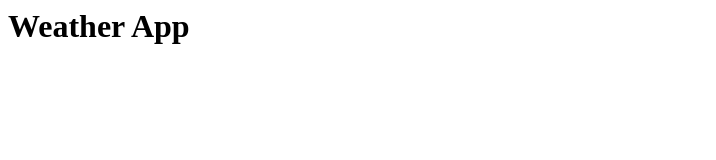
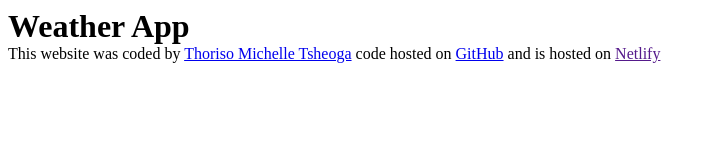
Before and after one commit to thoriitsheoga/shecodesweatherapp, a plain HTML site: page index.html in a window 1280 px wide. Shown: the whole page, without its empty margins (0-716 px from the left). Drawn offline with Linux system fonts and the light colour scheme.

Commit message:
added the link to this repository and added the link to my github profile

```diff
--- a/index.html
+++ b/index.html
@@ -8,6 +8,19 @@
   </head>
   <body>
     <h1>Weather App</h1>
+    <footer>
+      This website was coded by
+      <a href="https://github.com/thoriitsheoga" target="_blank">
+        Thoriso Michelle Tsheoga</a
+      >
+      code hosted on
+      <a
+        href="https://github.com/thoriitsheoga/shecodesweatherapp"
+        target="_blank"
+        >GitHub</a
+      >
+      and is hosted on <a href="" target="_blank">Netlify</a>
+    </footer>
     <script src="src/index.js"></script>
   </body>
 </html>
```
